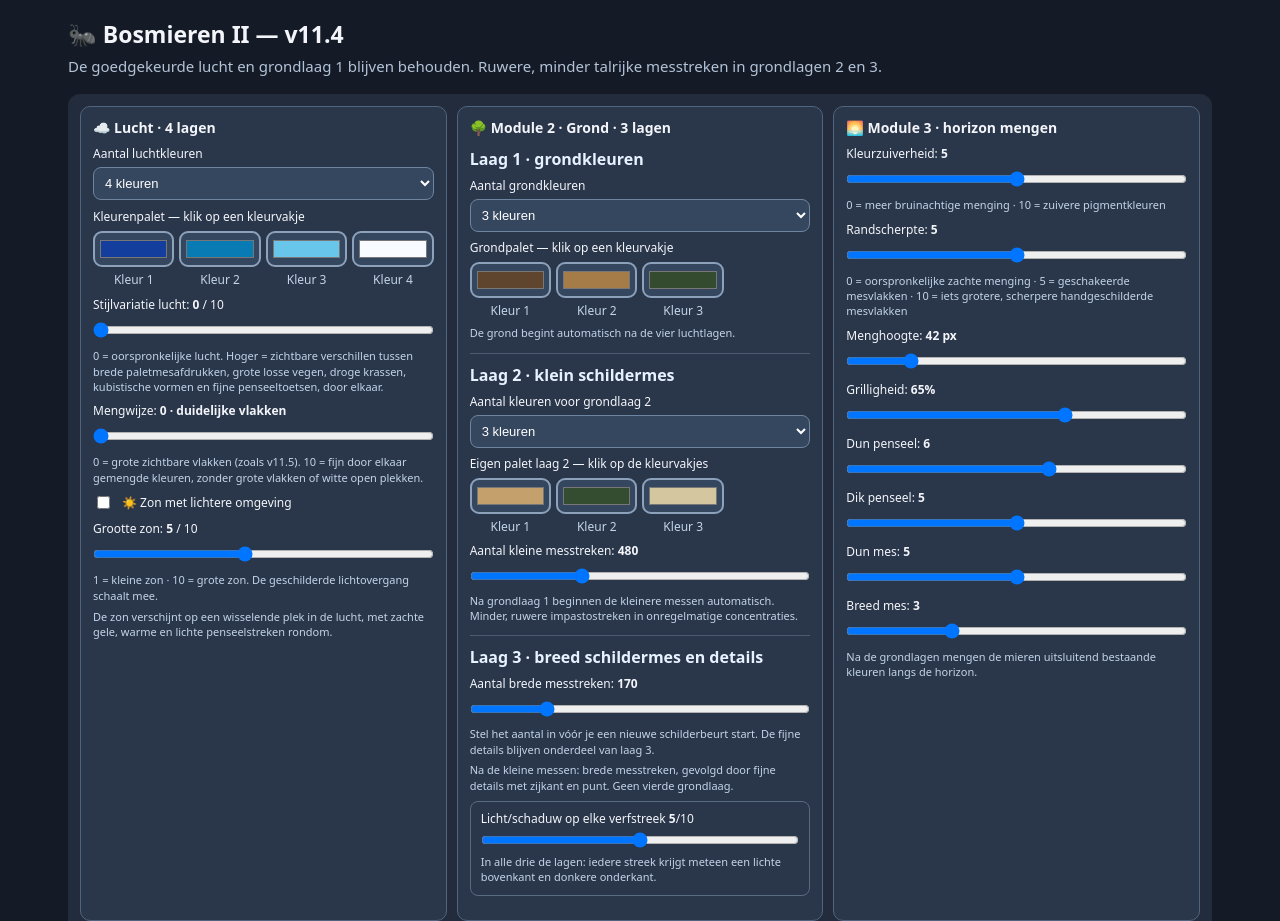
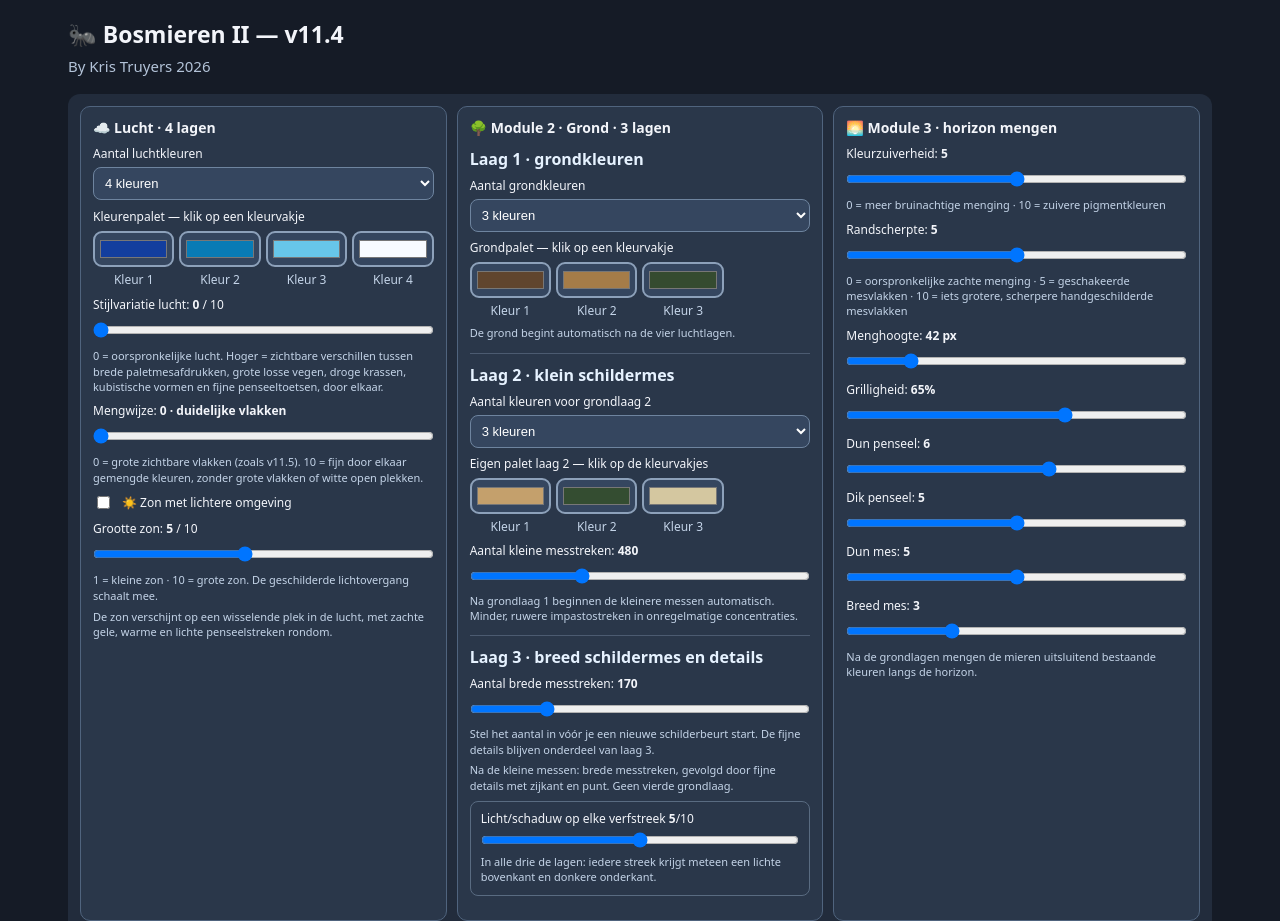
Before and after one commit to Aemulus1/Bosmieren2, a plain HTML site: page index.html in a window 1280 px wide. Shown: the top 921 px of the page. Drawn offline with Linux system fonts and the light colour scheme.

Commit message:
Update index.html

```diff
--- a/index.html
+++ b/index.html
@@ -30,7 +30,7 @@ aside{order:-1;width:100%;padding:12px}
 .ground-combined .ground-subsection label{margin-top:7px}
 .ground-combined .ground-subsection .stat{margin-top:5px}
 </style></head><body><main><h1>🐜 Bosmieren II — v11.4</h1>
-<p class="sub">De goedgekeurde lucht en grondlaag 1 blijven behouden. Ruwere, minder talrijke messtreken in grondlagen 2 en 3.</p>
+<p class="sub">By Kris Truyers 2026</p>
 <div class="layout">
 <aside>
 
```
